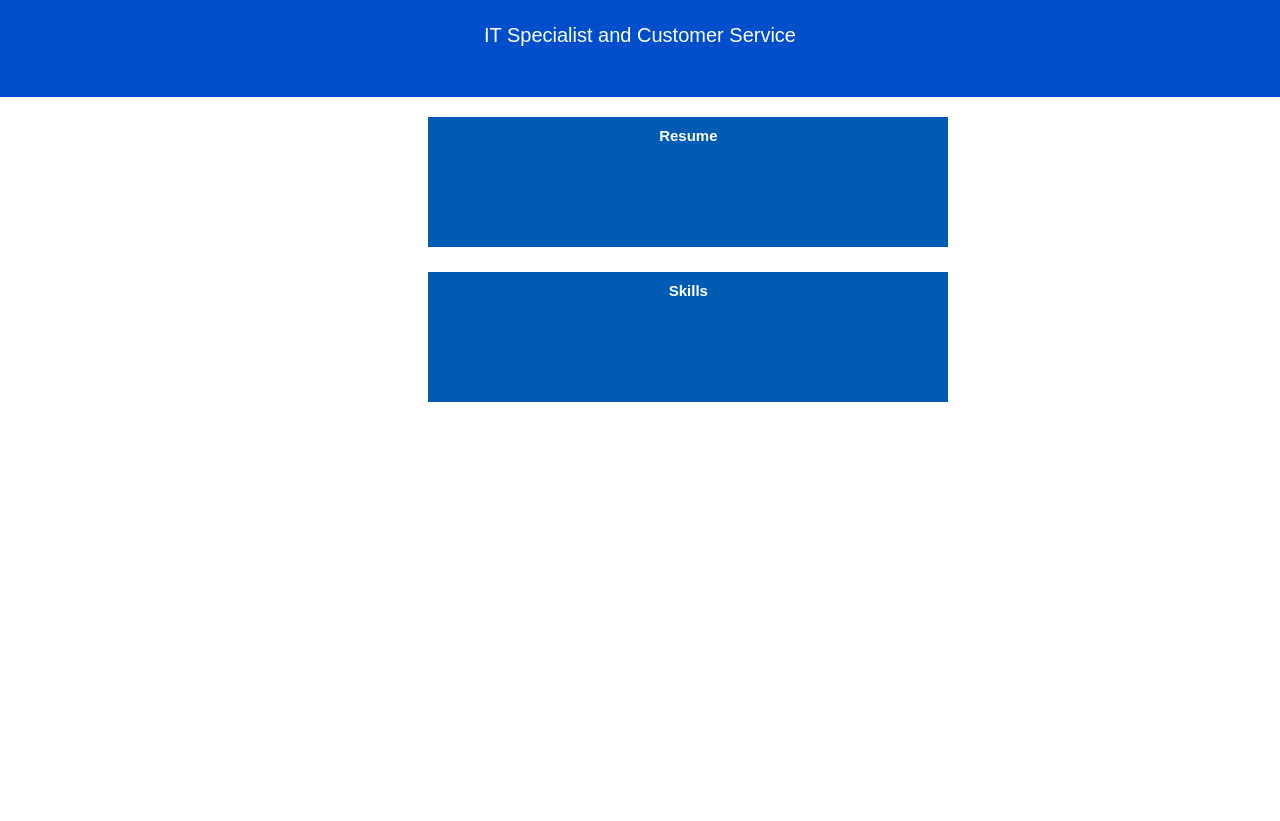
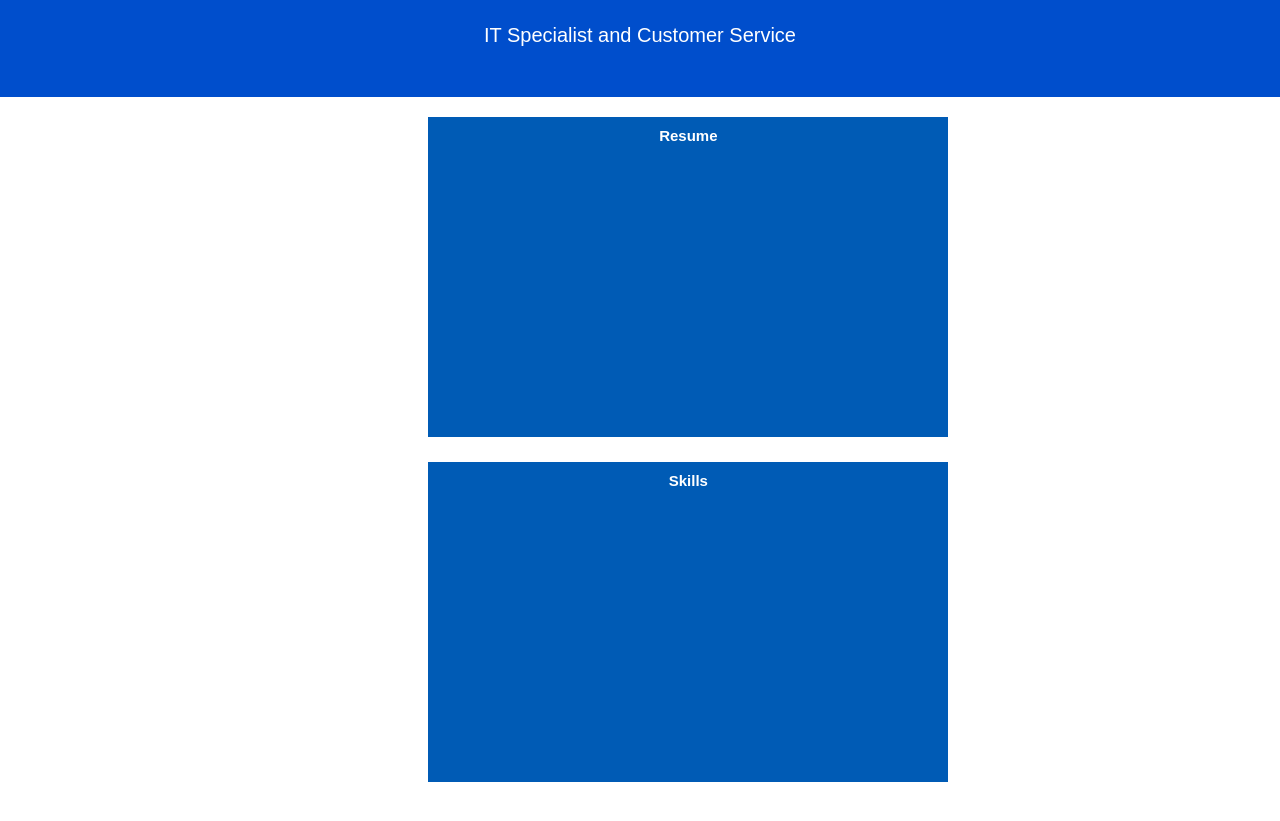
Before and after one commit to Isaiahgordon/isaiahgordon.github.io, a plain HTML site: page index.html in a window 1280 px wide. Shown: the part 105-926 px from the top of the page. Before the commit the page ends 800 px from the top, so only its background shows below. Drawn offline with Linux system fonts and the light colour scheme.

Commit message:
Update index.html

```diff
--- a/index.html
+++ b/index.html
@@ -46,6 +46,7 @@
         }
          .button{
                 width: 500px;
+                height: 300px;
                 background-color: #005bb5;
                 text-align: center;
                 margin-bottom: 5px;
@@ -54,8 +55,9 @@
                 font-size: 15px;
                 grid-column: 3/7;
 
+         }
         .button:hover{
-              	background-color:#013263;
+              	background-color:#013a73;
         }
 
 
@@ -70,9 +72,8 @@
           <p>IT Specialist and Customer Service</p>
         </div>
 
-
-        <p class="button">Resume</p>
-        <p class="button">Skills</p>
+        <p grid-column: 5/7; class="button">Resume</p>
+        <p grid-column: 2/7; class="button">Skills</p>
 
 
     </div>
```
